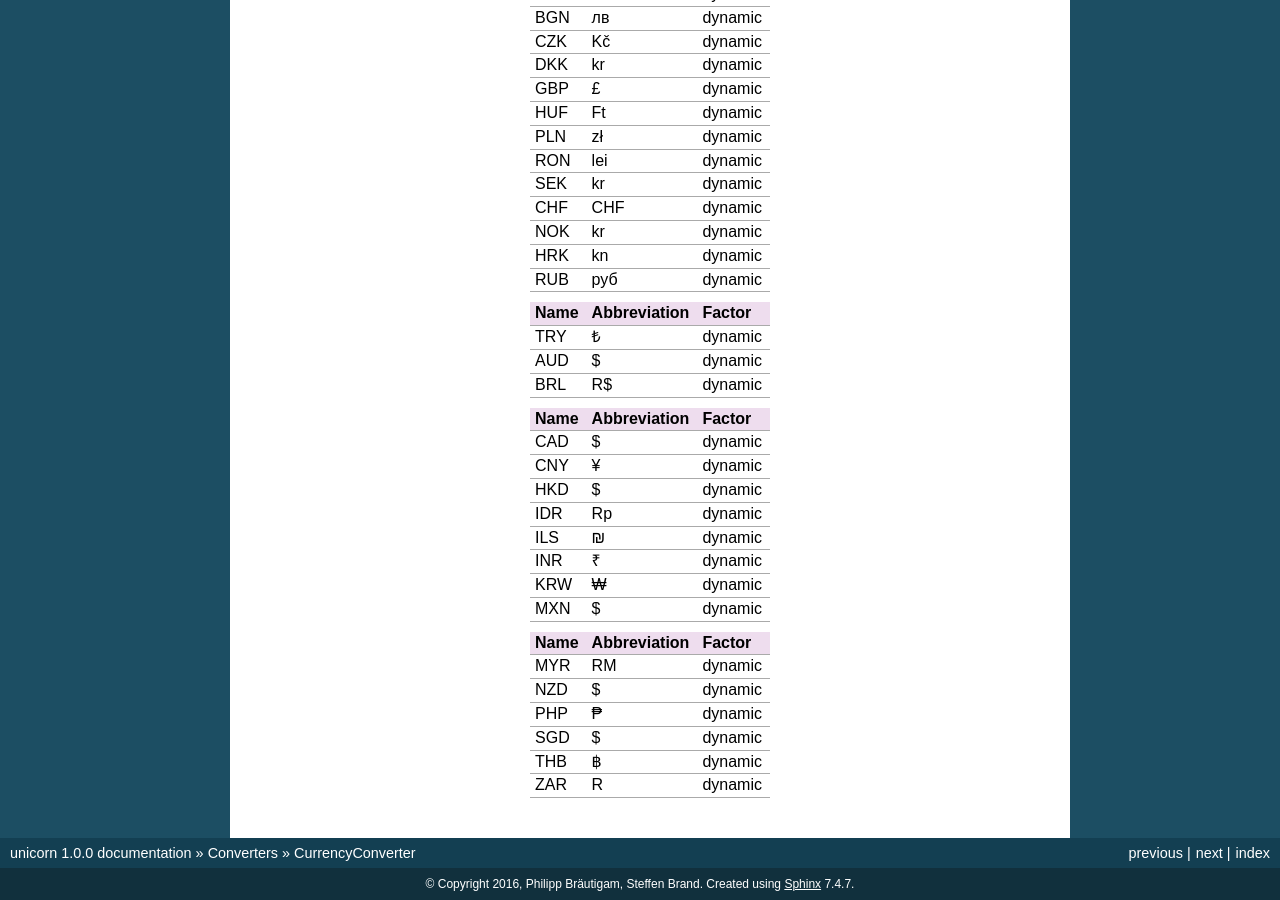
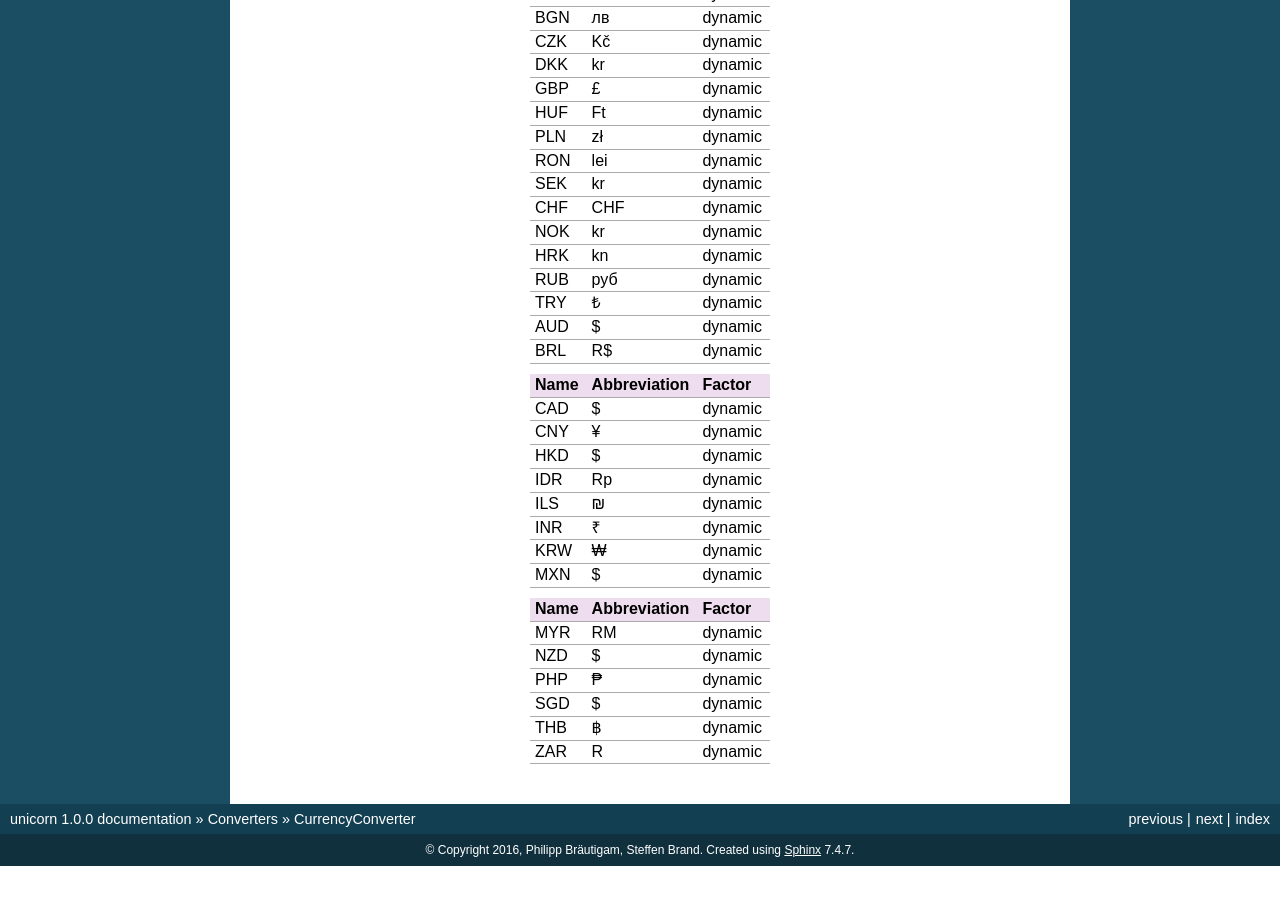
Before and after one commit to xyNNN/unicorn, a Sphinx documentation site: the page built from docs/source/currency-converter.rst, in a window 1280 px wide and 900 px high, scrolled down 573 px. Built offline with Sphinx 7.4.7, drawn with Linux system fonts in a browser that asks for light colours; after the commit the page ends 1439 px from its top, so only the background shows below that.

```diff
--- a/docs/source/currency-converter.rst
+++ b/docs/source/currency-converter.rst
@@ -57,10 +57,6 @@
 +----------------+---------------------+----------------+
 | RUB            | руб                 | dynamic        |
 +----------------+---------------------+----------------+
-
-+----------------+---------------------+----------------+
-| Name           | Abbreviation        | Factor         |
-+================+=====================+================+
 | TRY            | ₺                   | dynamic        |
 +----------------+---------------------+----------------+
 | AUD            | $                   | dynamic        |
```
